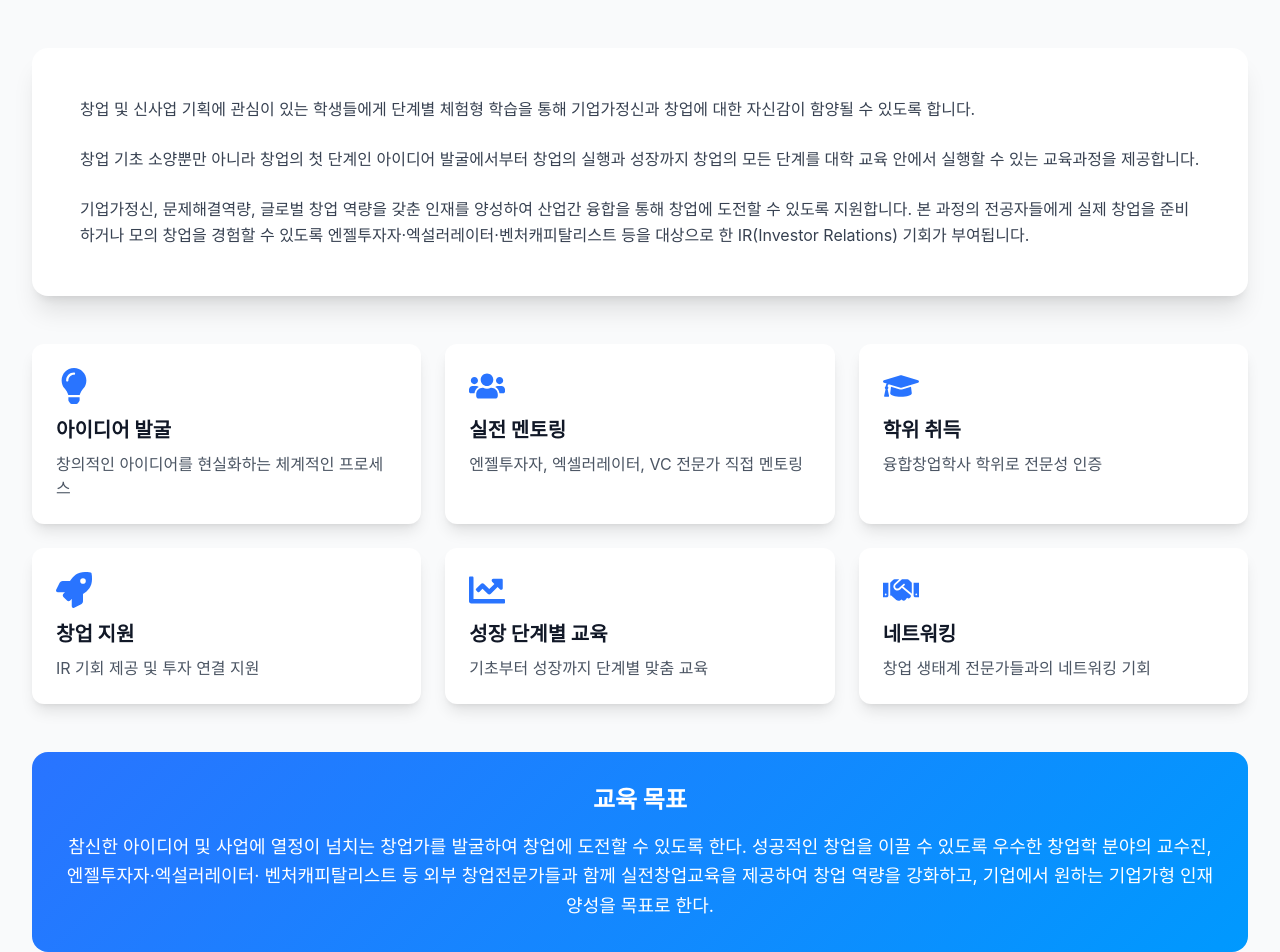
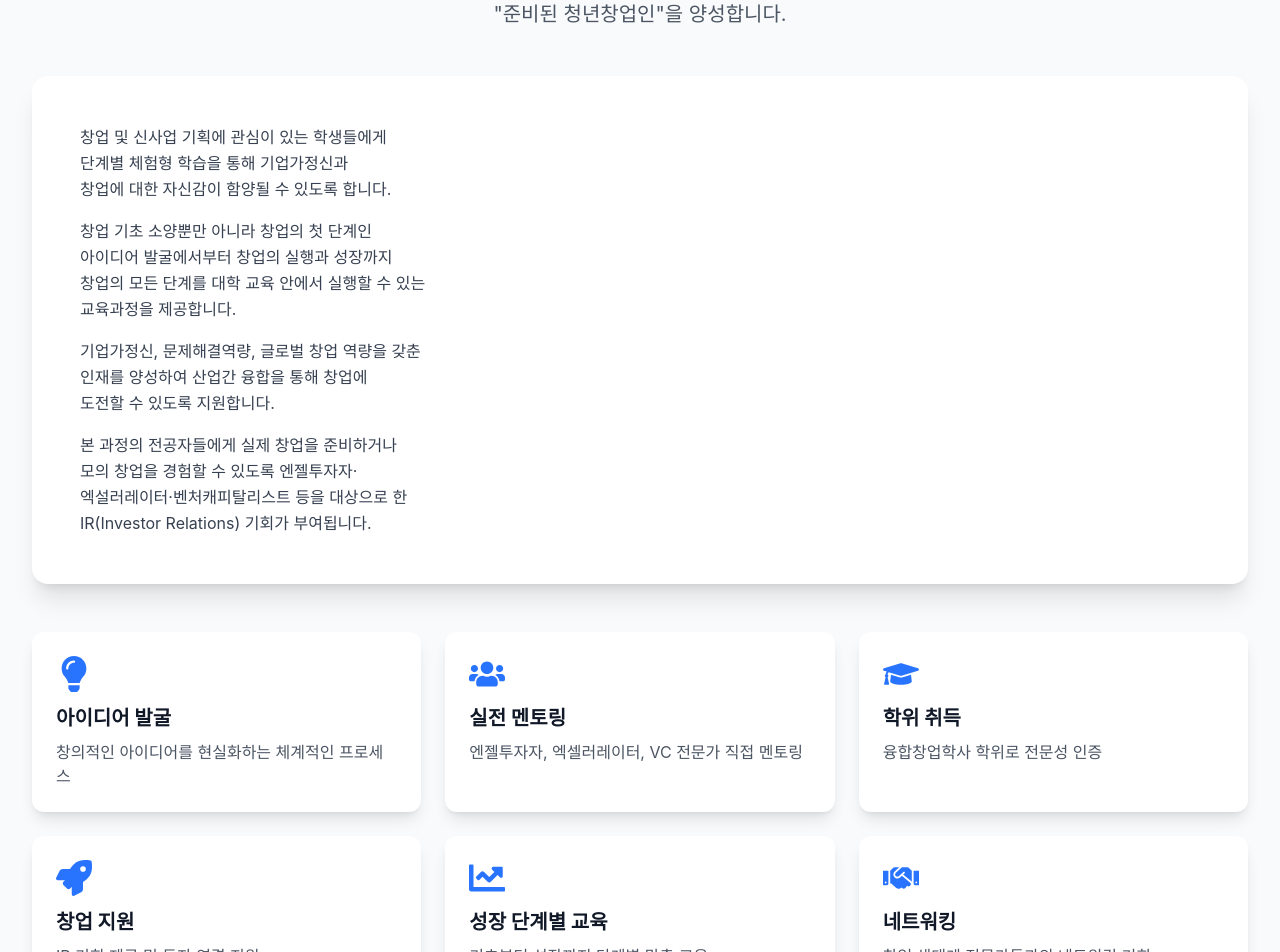
Before and after one commit to unvisr-code/startup-sejong, a Next.js app: page / in a window 1280 px wide. Shown: the part 1000-1952 px from the top of the page. Built offline with nearby package versions, Linux system fonts and the light colour scheme; a web font is replaced by a local one.

Commit message:
Improve line breaks and text spacing for better readability

```diff
--- a/components/About/AboutSection.tsx
+++ b/components/About/AboutSection.tsx
@@ -52,8 +52,9 @@ const AboutSection = () => {
             <span className="gradient-text">융합창업연계전공</span> 소개
           </h2>
           <p className="text-xl text-gray-600 max-w-3xl mx-auto">
-            세종대학교 유일의 창업교육으로 학생창업자들에게 실전창업을 경험하고
-            창업역량을 함양하여 "준비된 청년창업인"을 양성합니다.
+            세종대학교 유일의 창업교육으로 학생창업자들에게<br />
+            실전창업을 경험하고 창업역량을 함양하여<br />
+            "준비된 청년창업인"을 양성합니다.
           </p>
         </motion.div>
 
@@ -64,20 +65,28 @@ const AboutSection = () => {
           viewport={{ once: true }}
           className="bg-white rounded-2xl shadow-xl p-8 md:p-12 mb-12"
         >
-          <div className="prose prose-lg max-w-none">
-            <p className="text-gray-700 leading-relaxed mb-6">
-              창업 및 신사업 기획에 관심이 있는 학생들에게 단계별 체험형 학습을 통해
-              기업가정신과 창업에 대한 자신감이 함양될 수 있도록 합니다.
-            </p>
-            <p className="text-gray-700 leading-relaxed mb-6">
-              창업 기초 소양뿐만 아니라 창업의 첫 단계인 아이디어 발굴에서부터 창업의 실행과
-              성장까지 창업의 모든 단계를 대학 교육 안에서 실행할 수 있는 교육과정을 제공합니다.
+          <div className="prose prose-lg max-w-none space-y-4">
+            <p className="text-gray-700 leading-relaxed">
+              창업 및 신사업 기획에 관심이 있는 학생들에게<br />
+              단계별 체험형 학습을 통해 기업가정신과<br />
+              창업에 대한 자신감이 함양될 수 있도록 합니다.
             </p>
             <p className="text-gray-700 leading-relaxed">
-              기업가정신, 문제해결역량, 글로벌 창업 역량을 갖춘 인재를 양성하여 산업간 융합을
-              통해 창업에 도전할 수 있도록 지원합니다. 본 과정의 전공자들에게 실제 창업을
-              준비하거나 모의 창업을 경험할 수 있도록 엔젤투자자·엑설러레이터·벤처캐피탈리스트
-              등을 대상으로 한 IR(Investor Relations) 기회가 부여됩니다.
+              창업 기초 소양뿐만 아니라 창업의 첫 단계인<br />
+              아이디어 발굴에서부터 창업의 실행과 성장까지<br />
+              창업의 모든 단계를 대학 교육 안에서 실행할 수 있는<br />
+              교육과정을 제공합니다.
+            </p>
+            <p className="text-gray-700 leading-relaxed">
+              기업가정신, 문제해결역량, 글로벌 창업 역량을 갖춘<br />
+              인재를 양성하여 산업간 융합을 통해 창업에<br />
+              도전할 수 있도록 지원합니다.
+            </p>
+            <p className="text-gray-700 leading-relaxed">
+              본 과정의 전공자들에게 실제 창업을 준비하거나<br />
+              모의 창업을 경험할 수 있도록 엔젤투자자·<br />
+              엑설러레이터·벤처캐피탈리스트 등을 대상으로 한<br />
+              IR(Investor Relations) 기회가 부여됩니다.
             </p>
           </div>
         </motion.div>
@@ -109,10 +118,15 @@ const AboutSection = () => {
           <div className="bg-gradient-primary rounded-2xl p-8 text-white">
             <h3 className="text-2xl font-bold mb-4">교육 목표</h3>
             <p className="text-lg leading-relaxed">
-              참신한 아이디어 및 사업에 열정이 넘치는 창업가를 발굴하여 창업에 도전할 수 있도록 한다.
-              성공적인 창업을 이끌 수 있도록 우수한 창업학 분야의 교수진, 엔젤투자자·엑설러레이터·
-              벤처캐피탈리스트 등 외부 창업전문가들과 함께 실전창업교육을 제공하여 창업 역량을 강화하고,
-              기업에서 원하는 기업가형 인재 양성을 목표로 한다.
+              참신한 아이디어 및 사업에 열정이 넘치는<br />
+              창업가를 발굴하여 창업에 도전할 수 있도록 한다.
+            </p>
+            <p className="text-lg leading-relaxed mt-4">
+              성공적인 창업을 이끌 수 있도록 우수한 창업학 분야의<br />
+              교수진, 엔젤투자자·엑설러레이터·벤처캐피탈리스트 등<br />
+              외부 창업전문가들과 함께 실전창업교육을 제공하여<br />
+              창업 역량을 강화하고, 기업에서 원하는<br />
+              기업가형 인재 양성을 목표로 한다.
             </p>
           </div>
         </motion.div>
```
